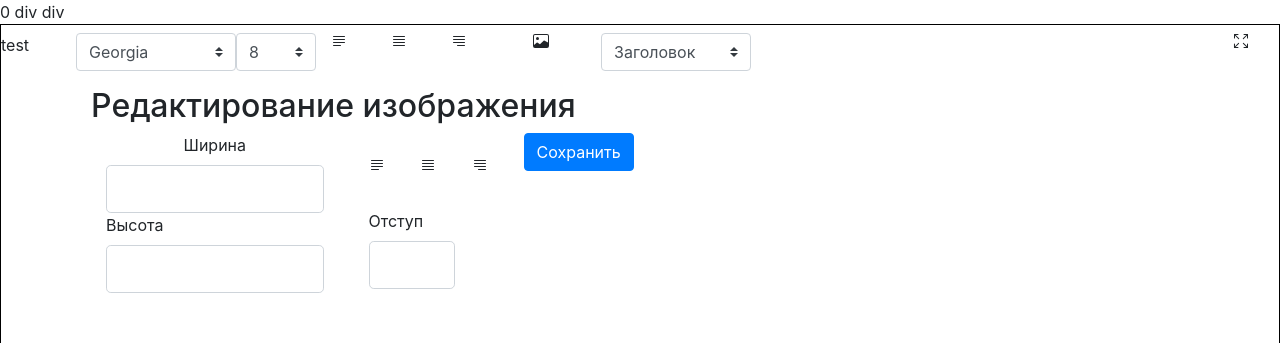
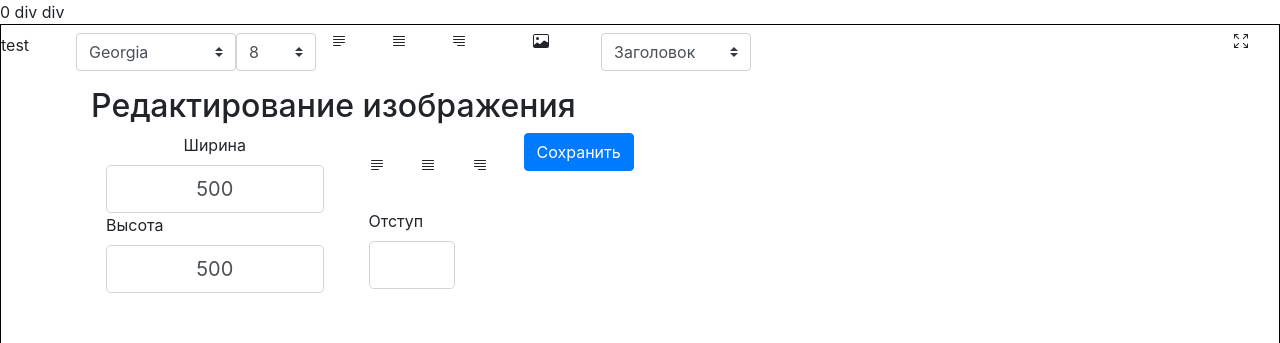
Before and after one commit to dimaarion/react-redactor, a React (Create React App) app: page / in a window 1280 px wide. Shown: the top 343 px of the page. Built offline with nearby package versions, Linux system fonts and the light colour scheme.

Commit message:
2 files modified

```diff
--- a/src/ImgRemove.js
+++ b/src/ImgRemove.js
@@ -9,8 +9,8 @@ function ImgRemove(props) {
     <h2 className = "text-left">Редактирование изображения</h2>
     <div className = "row">
     <div className = "col-3">
-     <Inputs name = 'Ширина' id = "width" col = "sm" c = "text-center" cange = {()=>{}} />
-     <Inputs name = 'Высота' id = "height" col = "sm" cange = {()=>{}} />
+     <Inputs name = 'Ширина' style = {{textAlign:'center'}} value = {500} id = "width" col = "sm" c = "text-center" cange = {()=>{}} />
+     <Inputs name = 'Высота' style = {{textAlign:'center'}} value = {500} id = "height" col = "sm" cange = {()=>{}} />
      </div>
      <div className = "col-2 text-left row mt-4">
      <div className = "col">
@@ -22,7 +22,7 @@ function ImgRemove(props) {
       <div className = "col">
       <Lineright/>
         </div>
-        <Inputs name = 'Отступ' id = "padding" col = "9" c = "mt-4 pt-2" cange = {()=>{}} />
+        <Inputs style = {{textAlign:'center'}} name = 'Отступ' id = "padding" col = "9" c = "mt-4 pt-2" cange = {()=>{}} />
      </div>
      <div className = "col text-left"><div className = "btn btn-primary mb-2">Сохранить</div></div>
      </div>
--- a/src/Inputs.js
+++ b/src/Inputs.js
@@ -12,7 +12,7 @@ function Inputs(props) {
   return (
     <div className={"col-" + props.col + ' text-left ' + c }>
      <label htmlFor={props.id}>{props.name}</label>
-     <input id = {props.id} defaultValue = {props.value} className="form-control form-control-lg" type="text" placeholder={props.text} onChange = {(e)=>props.cange(e.target.value)}/>
+     <input style = {props.style}  id = {props.id} defaultValue = {props.value} className="form-control form-control-lg" type="text" placeholder={props.text} onChange = {(e)=>props.cange(e.target.value)}/>
     </div>
   );
 }
```
